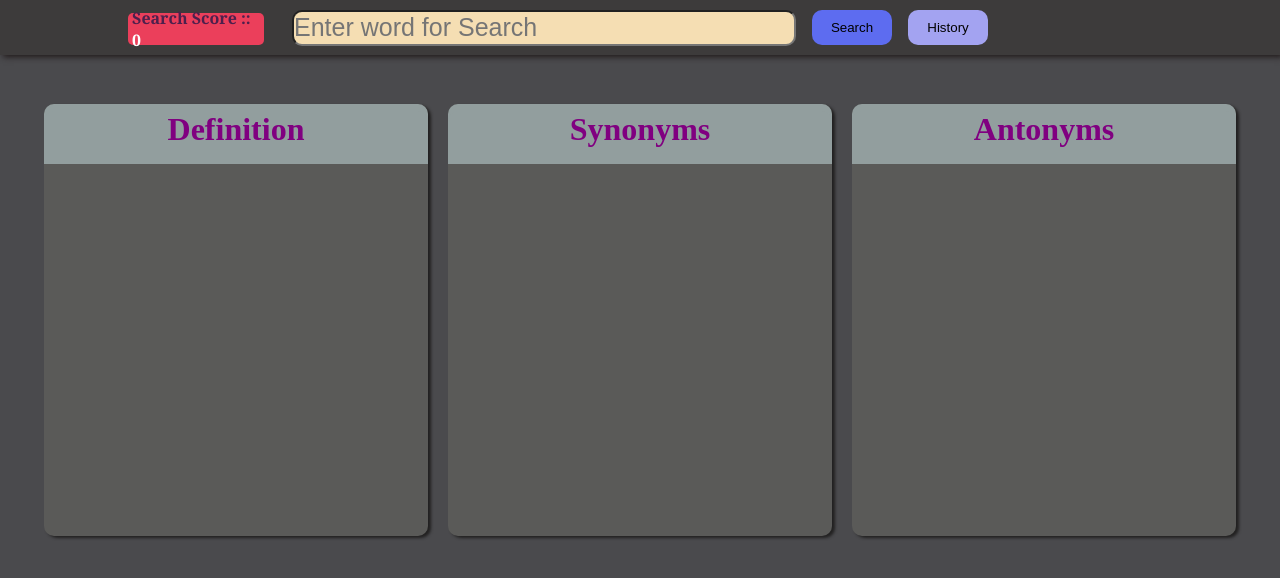
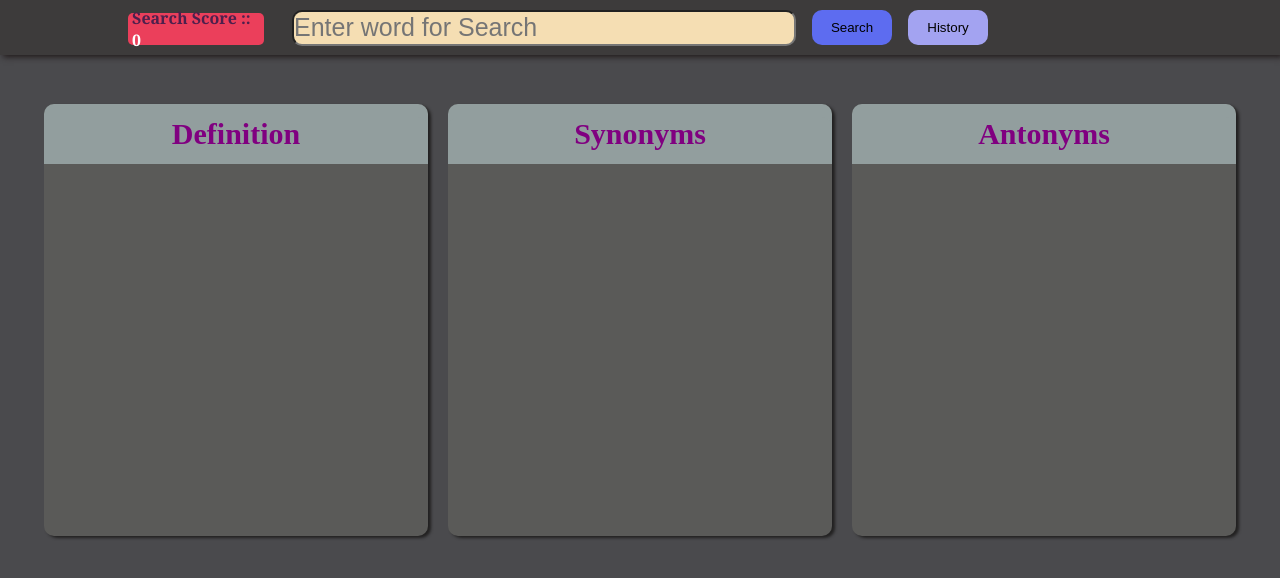
Before and after one commit to ankush45r/Image_Dictionary, a plain HTML site: page index.html in a window 1280 px wide. Shown: the top 578 px of the page. Drawn offline with Linux system fonts and the light colour scheme.

Commit message:
Update style.css

```diff
--- a/style.css
+++ b/style.css
@@ -142,7 +142,7 @@ body{
 
 .input--data{
     color: rgb(255, 255, 255);
-    font-size: 10px;
+    font-size: 20px;
     /* font-family: 'Courier New', Courier, monospace; */
 }
 
@@ -262,12 +262,11 @@ body{
 
 .container h2{
     text-align: center;
-    font-size: 32px;
+    font-size: 30px;
     color: purple;
     border-top-left-radius: 10px;
     border-top-right-radius: 10px;
     background-color: rgb(146, 158, 158);
-    margin-bottom: 10px;
     width: 100%;
 /*     overflow-x: scroll; */
 }
```
